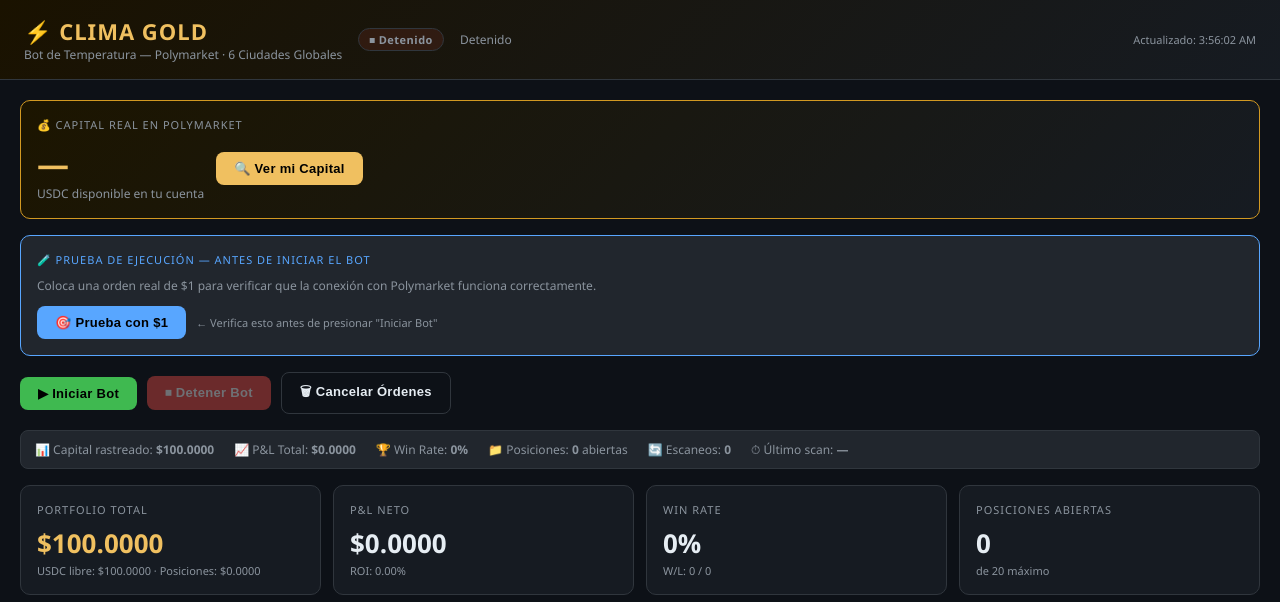
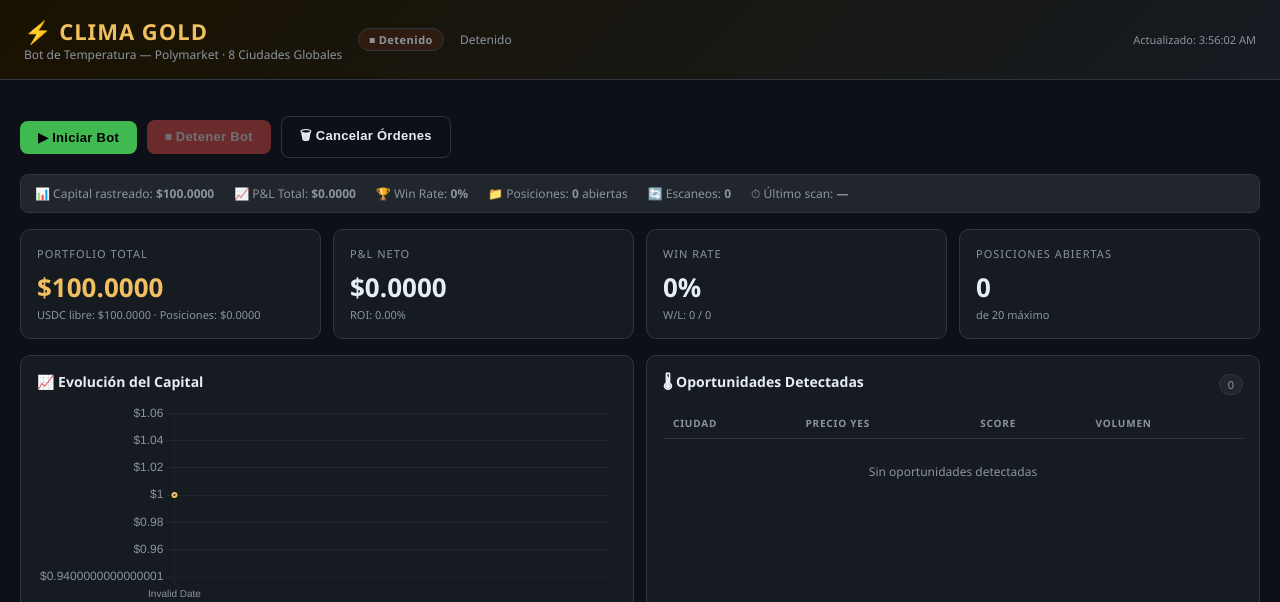
Before and after one commit to alf-alejandro/Clima-Gold, a Flask app: page / in a window 1280 px wide. Shown: the top 602 px of the page. Run offline with Flask 3, Linux system fonts and the light colour scheme; tables that the repository leaves empty hold one stand-in row (values such as "Sample post").

Commit message:
Clean dashboard: remove balance/test panels, fix field names
- Remove "Ver mi Capital" and "Prueba con $1" panels
- Fix open positions: entry_yes/current_yes/allocated (was entry_price/current_price/amount_usdc)
- Fix closed positions: entry_yes/exit_yes (was entry_price/exit_price)
- Fix city count: 8 ciudades (was 6)

Co-Authored-By: Claude Sonnet 4.6 <noreply@anthropic.com>

```diff
--- a/templates/dashboard.html
+++ b/templates/dashboard.html
@@ -70,28 +70,6 @@
   .btn-outline{ background: transparent; color: var(--text); border: 1px solid var(--border); }
   .btn:hover:not(:disabled) { filter: brightness(1.15); transform: translateY(-1px); }
 
-  /* Panel de capital */
-  .balance-panel {
-    background: linear-gradient(135deg, #1c1500, var(--surface));
-    border: 1px solid var(--amber);
-    border-radius: 10px; padding: 16px; margin-bottom: 16px;
-  }
-  .balance-row { display: flex; align-items: center; gap: 12px; flex-wrap: wrap; }
-  .balance-value { font-size: 32px; font-weight: 700; color: var(--gold); }
-  .balance-label { font-size: 12px; color: var(--muted); }
-
-  /* Sección de prueba */
-  .test-panel {
-    background: var(--surface2); border: 1px solid var(--blue);
-    border-radius: 10px; padding: 16px; margin-bottom: 16px;
-  }
-  .test-result {
-    margin-top: 12px; padding: 10px; border-radius: 6px; font-size: 13px;
-    font-family: monospace; white-space: pre-wrap; display: none;
-  }
-  .test-result.ok  { background: rgba(63,185,80,.1); border: 1px solid var(--green); color: var(--green); }
-  .test-result.err { background: rgba(248,81,73,.1);  border: 1px solid var(--red);   color: var(--red); }
-
   /* Spinner */
   .spinner { display:none; width:16px;height:16px;border:2px solid var(--border);
              border-top-color:var(--gold);border-radius:50%;animation:spin .7s linear infinite;
@@ -146,7 +124,7 @@
 <div class="header">
   <div>
     <h1>⚡ CLIMA GOLD</h1>
-    <div class="subtitle">Bot de Temperatura — Polymarket · 6 Ciudades Globales</div>
+    <div class="subtitle">Bot de Temperatura — Polymarket · 8 Ciudades Globales</div>
   </div>
   <span id="botBadge" class="badge badge-stopped">⏹ Detenido</span>
   <span id="statusMsg" style="color:var(--muted);font-size:12px;">—</span>
@@ -154,46 +132,6 @@
 </div>
 
 <div class="main">
-
-  <!-- PANEL DE CAPITAL REAL -->
-  <div class="balance-panel">
-    <div style="font-size:11px;color:var(--muted);text-transform:uppercase;letter-spacing:1px;margin-bottom:10px;">
-      💰 Capital Real en Polymarket
-    </div>
-    <div class="balance-row">
-      <div>
-        <div class="balance-value" id="realBalance">—</div>
-        <div class="balance-label" id="balanceLabel">USDC disponible en tu cuenta</div>
-      </div>
-      <div style="display:flex;flex-direction:column;gap:8px;">
-        <button class="btn btn-gold" onclick="checkBalance()">
-          🔍 Ver mi Capital
-          <span class="spinner" id="spinBalance"></span>
-        </button>
-        <div style="font-size:10px;color:var(--muted)" id="balanceNote"></div>
-      </div>
-    </div>
-  </div>
-
-  <!-- PANEL DE PRUEBA -->
-  <div class="test-panel">
-    <div style="font-size:11px;color:var(--blue);text-transform:uppercase;letter-spacing:1px;margin-bottom:10px;">
-      🧪 Prueba de Ejecución — Antes de Iniciar el Bot
-    </div>
-    <div style="color:var(--muted);font-size:12px;margin-bottom:12px;">
-      Coloca una orden real de $1 para verificar que la conexión con Polymarket funciona correctamente.
-    </div>
-    <div style="display:flex;gap:10px;align-items:center;flex-wrap:wrap;">
-      <button class="btn btn-blue" onclick="runTestTrade()">
-        🎯 Prueba con $1
-        <span class="spinner" id="spinTest"></span>
-      </button>
-      <span style="color:var(--muted);font-size:11px;">
-        ← Verifica esto antes de presionar "Iniciar Bot"
-      </span>
-    </div>
-    <div class="test-result" id="testResult"></div>
-  </div>
 
   <!-- CONTROLES DEL BOT -->
   <div class="controls">
@@ -355,71 +293,6 @@ function statusPill(s) {
   return `<span class="pill ${cls}">${label}</span>`;
 }
 
-// ─── Check balance ────────────────────────────────────────────────────────────
-async function checkBalance() {
-  $('spinBalance').style.display = 'inline-block';
-  $('realBalance').textContent = '...';
-  try {
-    const r = await fetch('/api/balance').then(r=>r.json());
-    if (r.status === 'error') {
-      $('realBalance').textContent = 'Error';
-      $('balanceLabel').textContent = r.error;
-    } else {
-      const bal = r.balance !== null ? `$${parseFloat(r.balance).toFixed(2)}` : '—';
-      $('realBalance').textContent = bal;
-      $('balanceLabel').textContent = 'USDC en tu bóveda de Polymarket';
-      $('balanceNote').textContent = `Allowance: ${r.allowance}`;
-    }
-  } catch(e) {
-    $('realBalance').textContent = 'Error de red';
-  }
-  $('spinBalance').style.display = 'none';
-}
-
-// ─── Test trade ───────────────────────────────────────────────────────────────
-async function runTestTrade() {
-  const btn = event.target;
-  $('spinTest').style.display = 'inline-block';
-  btn.disabled = true;
-  const el = $('testResult');
-  el.textContent = 'Buscando mercado y colocando orden...';
-  el.className = 'test-result ok';
-  el.style.display = 'block';
-
-  try {
-    const r = await fetch('/api/test_trade', {
-      method:'POST',
-      headers:{'Content-Type':'application/json'},
-      body: JSON.stringify({amount:1.0})
-    }).then(r=>r.json());
-
-    if (r.status === 'ok') {
-      el.className = 'test-result ok';
-      el.textContent = `✅ PRUEBA EXITOSA — El bot está conectado y puede operar.
-
-🏙  Mercado: ${r.market}
-🆔 Order ID: ${r.order_id}
-💰 Precio:   ${r.price} YES
-🪙 Tokens:   ${r.size_tokens}
-💵 Costo:    $${r.cost_usdc} USDC
-
-La orden quedó activa en Polymarket. Puedes verla en tu cuenta.
-Ahora puedes presionar "Iniciar Bot" con confianza.`;
-    } else if (r.status === 'no_market') {
-      el.className = 'test-result err';
-      el.textContent = `⚠️ ${r.message}`;
-    } else {
-      el.className = 'test-result err';
-      el.textContent = `❌ Error: ${r.error || JSON.stringify(r)}`;
-    }
-  } catch(e) {
-    el.className = 'test-result err';
-    el.textContent = `❌ Error de red: ${e.message}`;
-  }
-  $('spinTest').style.display = 'none';
-  btn.disabled = false;
-}
-
 // ─── Bot control ─────────────────────────────────────────────────────────────
 async function startBot() {
   const r = await fetch('/api/bot/start', {method:'POST'}).then(r=>r.json());
@@ -429,11 +302,6 @@ async function stopBot() {
   if (!confirm('¿Detener el bot? Se cancelarán las órdenes límite activas.')) return;
   const r = await fetch('/api/bot/stop', {method:'POST'}).then(r=>r.json());
   console.log(r.message);
-}
-async function panicStop() {
-  if (!confirm('🚨 PÁNICO: ¿Detener el bot y cerrar TODAS las posiciones al precio actual?')) return;
-  const r = await fetch('/api/bot/panic', {method:'POST'}).then(r=>r.json());
-  alert(r.message);
 }
 async function cancelAllOrders() {
   if (!confirm('¿Cancelar todas las órdenes límite? (No cierra posiciones ya compradas)')) return;
@@ -524,17 +392,18 @@ function updateOpenPositions(positions) {
   }
   tb.innerHTML = positions.map(p => {
     const tp = 0.15;
-    const pct = Math.min(100, Math.round(((p.current_price||p.entry_price) - p.entry_price) / (tp - p.entry_price) * 100));
-    const cur = p.current_price || p.entry_price;
-    const diff = cur - p.entry_price;
+    const entry = p.entry_yes || 0;
+    const cur   = p.current_yes || entry;
+    const pct   = Math.min(100, Math.round((cur - entry) / (tp - entry) * 100));
+    const diff  = cur - entry;
     return `
       <tr>
         <td style="font-family:monospace;font-size:11px">${p.pos_id}</td>
         <td>🏙 ${p.city}</td>
-        <td>${p.entry_price.toFixed(4)}</td>
+        <td>${entry.toFixed(4)}</td>
         <td class="${diff>0?'green':diff<0?'red':''}">${cur.toFixed(4)}</td>
-        <td>${p.tokens.toFixed(1)}</td>
-        <td>${fmtUSD(p.amount_usdc)}</td>
+        <td>${(p.tokens||0).toFixed(1)}</td>
+        <td>${fmtUSD(p.allocated)}</td>
         <td>
           <div class="progress-wrap">
             <div class="progress-fill" style="width:${Math.max(0,pct)}%"></div>
@@ -559,8 +428,8 @@ function updateClosedPositions(positions) {
     return `
       <tr>
         <td>🏙 ${p.city}</td>
-        <td>${(p.entry_price||0).toFixed(4)}</td>
-        <td>${(p.exit_price||0).toFixed(4)}</td>
+        <td>${(p.entry_yes||0).toFixed(4)}</td>
+        <td>${(p.exit_yes||0).toFixed(4)}</td>
         <td class="${pnlClass(pnl)}">${fmtUSD(pnl)}</td>
         <td>${statusPill(p.reason)}</td>
         <td style="color:var(--muted)">${fmtTS(p.closed_at)}</td>
```
